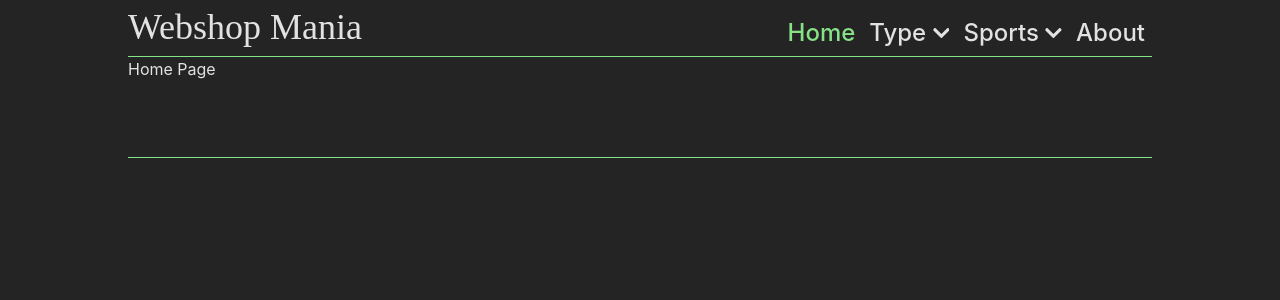
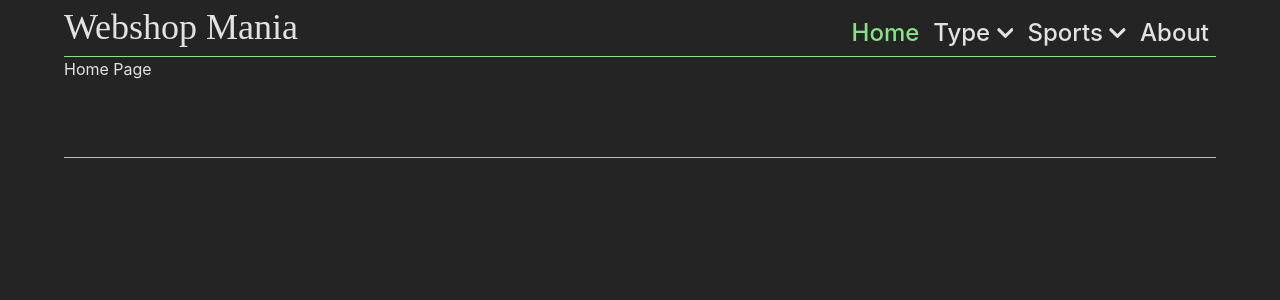
Before and after one commit to msparica/react-ecommerce-practice, a React (Vite) app: page / in a window 1280 px wide. Shown: the top 300 px of the page. Built offline with nearby package versions, Linux system fonts and the light colour scheme; a web font is replaced by a local one.

Commit message:
container width

```diff
--- a/src/App.css
+++ b/src/App.css
@@ -1,5 +1,6 @@
 main {
-	width: 80%;
+	width: 1350px;
+	max-width: 90%;
 	margin: 0 auto;
 	min-height: 100px;
 }
--- a/src/components/Footer.css
+++ b/src/components/Footer.css
@@ -1,5 +1,6 @@
 footer {
-	width: 80%;
+	width: 1350px;
+	max-width: 90%;
 	margin: 0 auto;
 	border-top: 1px solid rgba(150, 255, 150, 0.87);
 }
--- a/src/components/Header.css
+++ b/src/components/Header.css
@@ -5,7 +5,8 @@ header {
 }
 
 .header-content {
-	width: 80%;
+	width: 1350px;
+	max-width: 90%;
 	margin: 0 auto;
 	display: flex;
 	justify-content: space-between;
```
Also changed, not shown: src/components/Navbar.tsx (+4 -3 lines).
